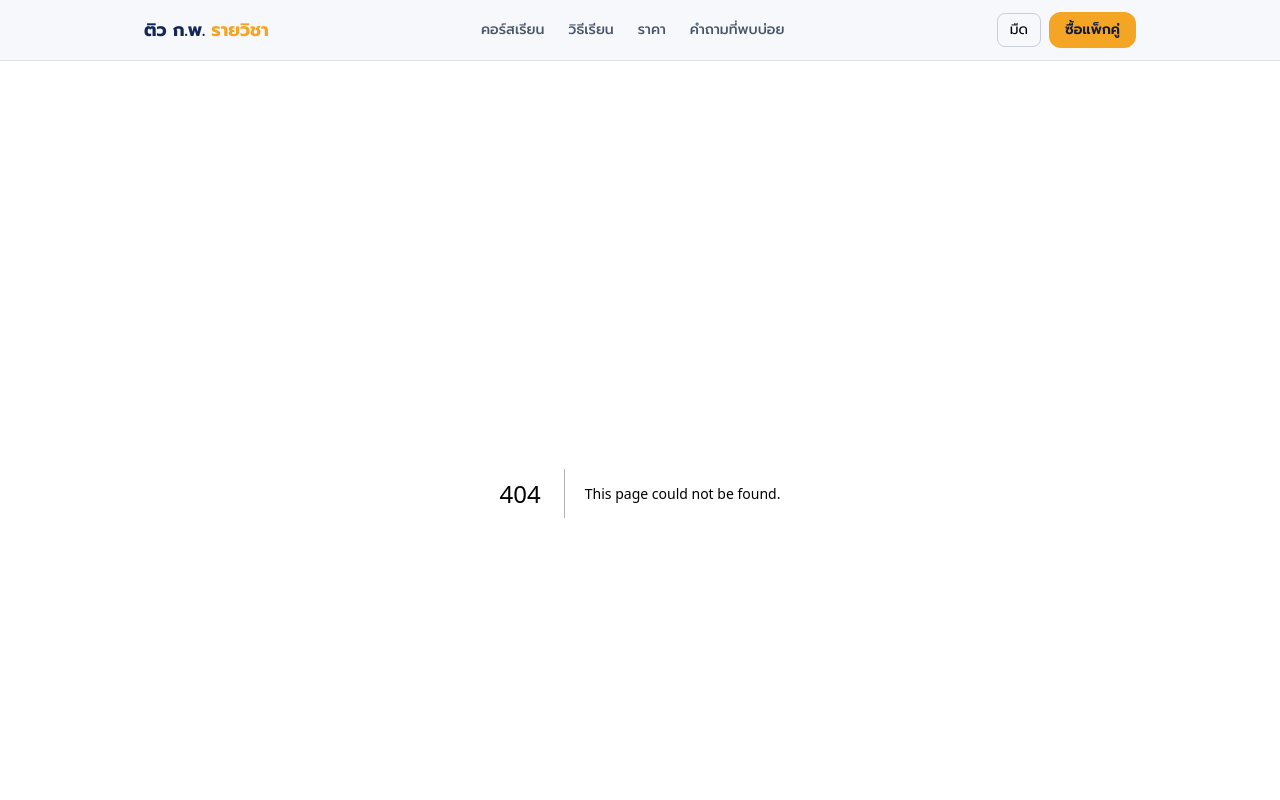
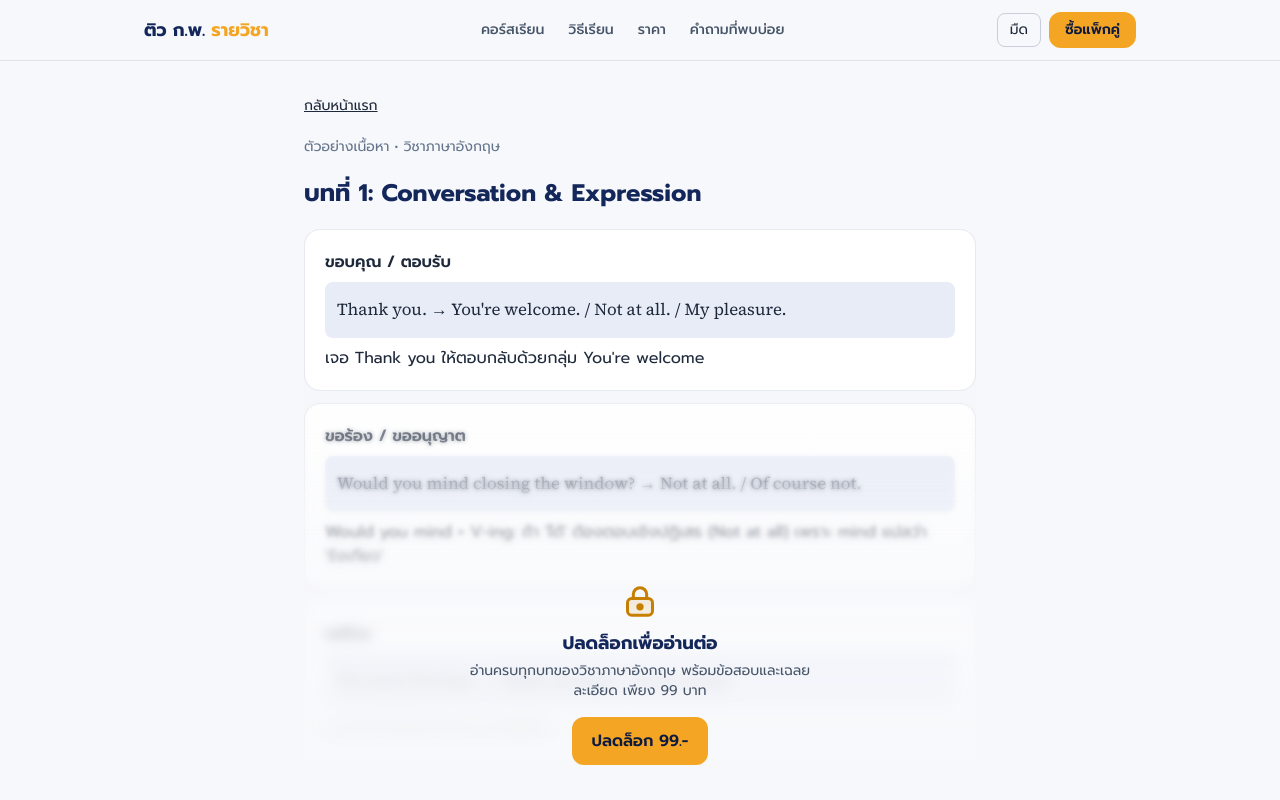
Before and after one commit to ksawatwari/KORPORRRCOMMERCIAL, a Next.js app in the folder kp-exam/kp/: page /preview/english in a window 1280 px wide. Before the commit this address had no page. Shown: the top 800 px of the page. Built offline with nearby package versions, Linux system fonts and the light colour scheme.

Commit message:
Create page.js

```diff
--- /dev/null
+++ b/kp-exam/kp/app/preview/[subject]/page.js
@@ -0,0 +1,72 @@
+"use client";
+import Link from "next/link";
+import { useParams } from "next/navigation";
+import { subjects } from "@/lib/data";
+import { useApp } from "@/lib/store";
+import LockIcon from "@/components/LockIcon";
+
+const layers = [
+  { blur: 2, from: 0, to: 35 },
+  { blur: 5, from: 25, to: 60 },
+  { blur: 10, from: 50, to: 85 },
+];
+const mask = (f, t) => `linear-gradient(to bottom, transparent ${f}%, #000 ${t}%)`;
+
+export default function Preview() {
+  const { subject } = useParams();
+  const s = subjects[subject];
+  const { unlocked, ready } = useApp();
+  if (!s) return <p>ไม่พบวิชานี้</p>;
+  const c = s.chapters[0];
+  const open = ready && unlocked[subject];
+
+  return (
+    <article className="mx-auto max-w-2xl space-y-5">
+      <Link href="/#courses" className="text-sm underline">กลับหน้าแรก</Link>
+      <p className="text-sm text-slate-500">ตัวอย่างเนื้อหา • {s.title}</p>
+      <h1 className="text-2xl font-bold text-navy dark:text-white">บทที่ {c.id}: {c.title}</h1>
+
+      <div className="relative">
+        <div className={`space-y-3 ${open ? "" : "max-h-[560px] select-none overflow-hidden"}`}>
+          {c.cheat.map((x, i) => (
+            <div key={i} className="card space-y-2">
+              <h2 className="font-semibold">{x.h}</h2>
+              {x.en && <pre className="en whitespace-pre-wrap rounded-lg bg-navy-soft p-3 dark:bg-white/10">{x.en}</pre>}
+              <p className="whitespace-pre-line">{x.body}</p>
+            </div>
+          ))}
+          <div className="rounded-2xl bg-gold/20 p-4"><b>เทคนิคจำ:</b> {c.mnemonic}</div>
+          {c.questions.map((q, i) => (
+            <div key={i} className="card space-y-2" aria-hidden={!open}>
+              <p className="whitespace-pre-line font-medium">{q.q}</p>
+              {q.choices.map((ch, j) => <p key={j} className="rounded-xl border border-navy/15 px-4 py-2 dark:border-white/15">{String.fromCharCode(65 + j)}. {ch}</p>)}
+              <p className="rounded-xl bg-navy-soft p-3 text-sm dark:bg-white/10"><b>เฉลย:</b> {q.why}</p>
+            </div>
+          ))}
+        </div>
+
+        {!open && (
+          <div className="absolute inset-x-0 bottom-0 h-[75%]">
+            {layers.map((l) => (
+              <div key={l.blur} className="absolute inset-0" style={{
+                backdropFilter: `blur(${l.blur}px)`, WebkitBackdropFilter: `blur(${l.blur}px)`,
+                maskImage: mask(l.from, l.to), WebkitMaskImage: mask(l.from, l.to),
+              }} />
+            ))}
+            <div className="absolute inset-0 bg-gradient-to-b from-transparent via-paper/60 to-paper dark:via-night/60 dark:to-night" />
+            <div className="absolute inset-x-0 bottom-0 flex flex-col items-center px-4 pb-6 text-center">
+              <span className="text-gold-deep dark:text-gold"><LockIcon /></span>
+              <p className="mt-2 text-lg font-bold text-navy dark:text-white">ปลดล็อกเพื่ออ่านต่อ</p>
+              <p className="mt-1 max-w-sm text-sm text-slate-600 dark:text-slate-300">
+                อ่านครบทุกบทของ{s.title} พร้อมข้อสอบและเฉลยละเอียด เพียง {s.price} บาท
+              </p>
+              <Link href={`/checkout/${s.slug}`} className="btn-gold mt-4">ปลดล็อก {s.price}.-</Link>
+            </div>
+          </div>
+        )}
+      </div>
+
+      {open && <Link href={`/course/${s.slug}`} className="btn-gold">เข้าเรียนฉบับเต็ม</Link>}
+    </article>
+  );
+}
```
